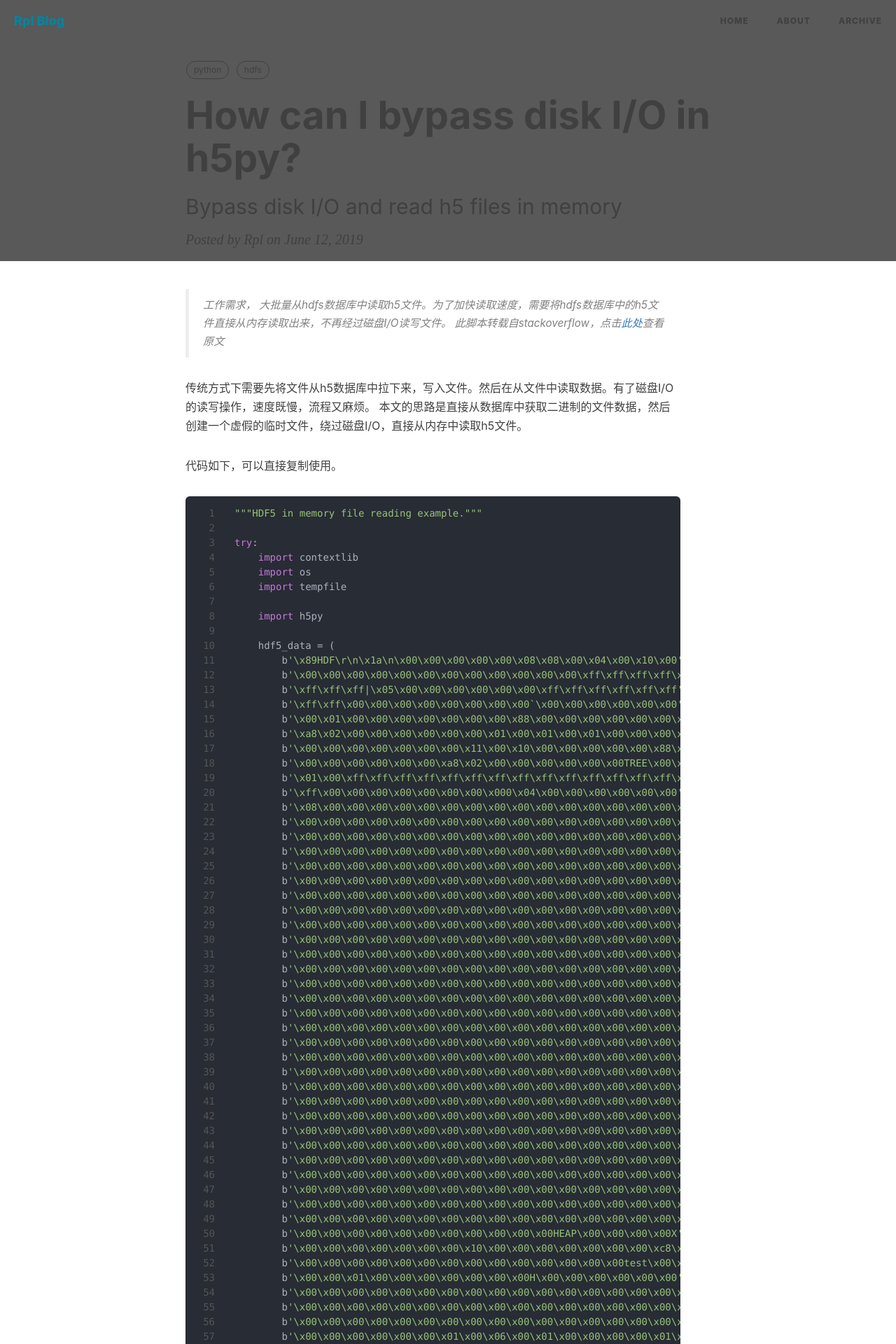
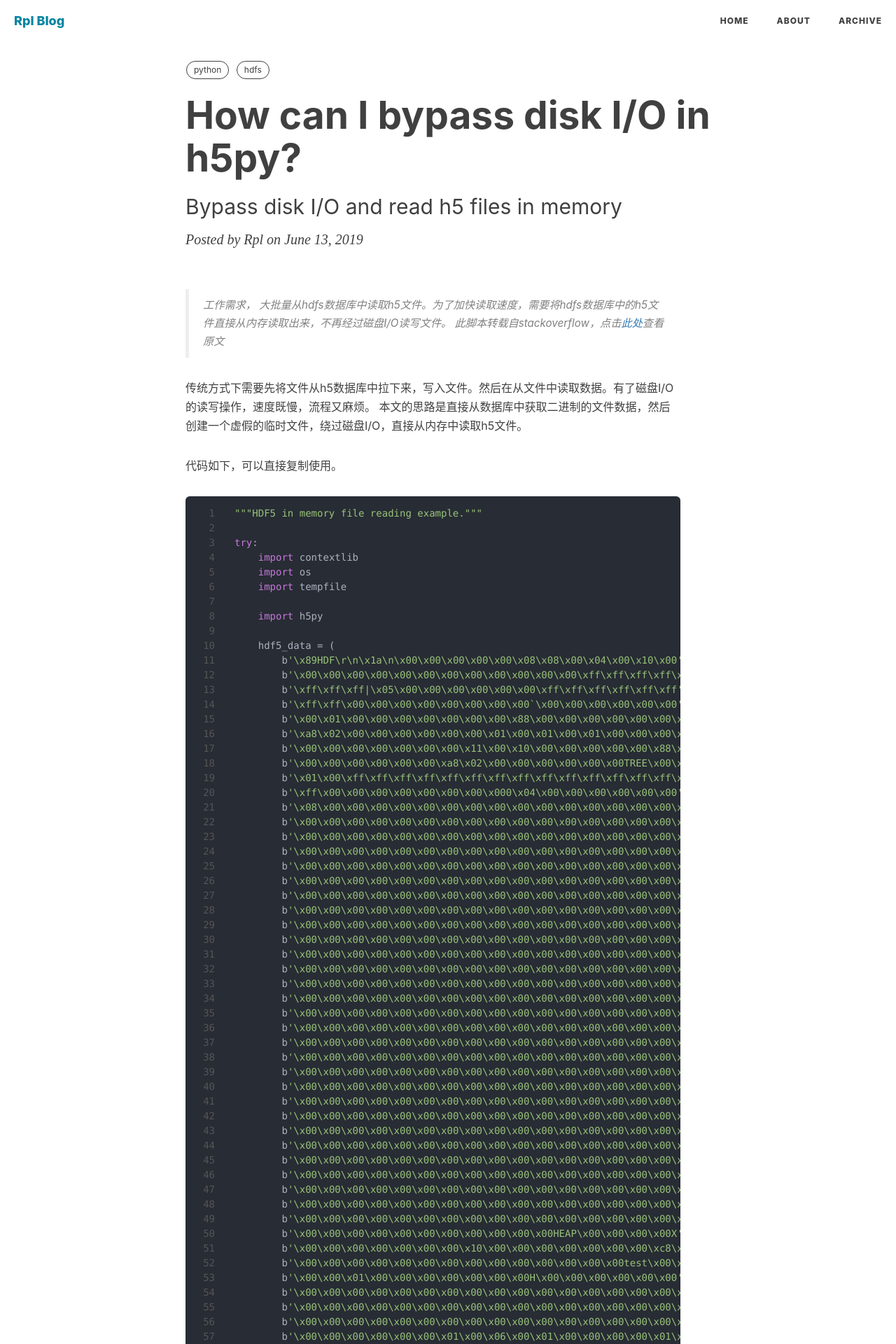
Before and after one commit to littleRpl/littleRpl.github.io, a Jekyll site: the page built from _posts/2019-06-13-bypass-disk-read-h5-data.md, in a window 1280 px wide. Shown: the top 1920 px of the page at 70% size. Built offline with Jekyll 4.4.1, drawn with Linux system fonts in a browser that asks for light colours; nearby versions of some CDN libraries; comment, search, counter and statistics services are not loaded.

Commit message:
add bypass-disk.md

```diff
--- a/_posts/2019-06-13-bypass-disk-read-h5-data.md
+++ b/_posts/2019-06-13-bypass-disk-read-h5-data.md
@@ -2,10 +2,9 @@
 layout:       post
 title:        "How can I bypass disk I/O in h5py?"
 subtitle:     "Bypass disk I/O and read h5 files in memory"
-date:         2019-06-12 12:00:00
+date:         2019-06-13 12:00:00
 author:       "Rpl"
 header-style:   "text"
-header-mask:  0.65
 tags:
     - python
     - hdfs
```
